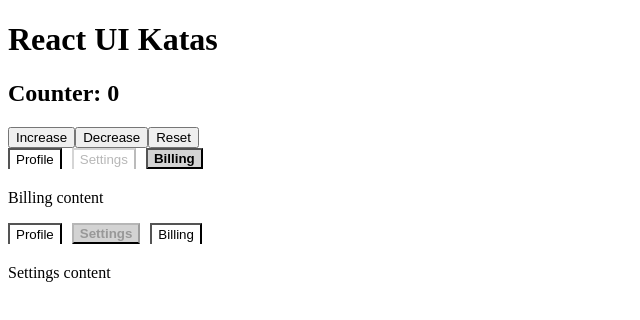
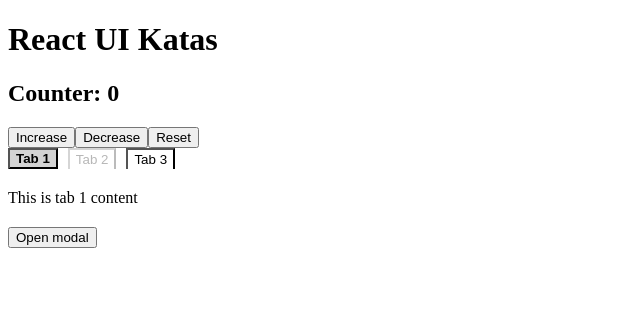
Before and after one commit to VolodymyrHaran/react-ui-katas, a React (Vite) app in the folder react-ui-katas/: page / in a window 1280 px wide. Shown: the top 320 px of the page, without its empty margins (0-640 px from the left). Built offline with nearby package versions, Linux system fonts and the light colour scheme.

Commit message:
feat: add modal component

```diff
--- a/react-ui-katas/src/App.tsx
+++ b/react-ui-katas/src/App.tsx
@@ -1,13 +1,26 @@
+import { useState } from "react";
 import { Counter } from "./components/Counter";
 import { Tabs } from "./components/Tabs";
-import { useState } from "react";
+import { Modal } from "./components/Modal";
+
 function App() {
+  const [isModalOpen, setIsModalOpen] = useState(false);
+
   const tabs = [
-    { label: "Profile", content: <p>Profile content</p> },
-    { label: "Settings", content: <p>Settings content</p>, disabled: true },
-    { label: "Billing", content: <p>Billing content</p> }
+    {
+      label: "Tab 1",
+      content: <p>This is tab 1 content</p>,
+    },
+    {
+      label: "Tab 2",
+      content: <p>This is tab 2 content</p>,
+      disabled: true,
+    },
+    {
+      label: "Tab 3",
+      content: <p>This is tab 3 content</p>,
+    },
   ];
-  const [tab, setTab] = useState(1);
 
   return (
     <div>
@@ -15,13 +28,21 @@ function App() {
 
       <Counter />
 
-      <Tabs tabs={tabs} defaultIndex={2} />
+      <Tabs tabs={tabs} defaultIndex={0} />
 
-      <Tabs
-        tabs={tabs}
-        activeIndex={tab}
-        onChange={setTab}
-      />
+      <div style={{ marginTop: "20px" }}>
+        <button onClick={() => setIsModalOpen(true)}>
+          Open modal
+        </button>
+      </div>
+
+      <Modal
+        isOpen={isModalOpen}
+        onClose={() => setIsModalOpen(false)}
+      >
+        <h2>My modal</h2>
+        <p>Hello from modal</p>
+      </Modal>
     </div>
   );
 }
--- /dev/null
+++ b/react-ui-katas/src/components/Modal.tsx
@@ -0,0 +1,59 @@
+import { useEffect } from "react";
+
+type ModalProps = {
+  isOpen: boolean;
+  onClose: () => void;
+  children: React.ReactNode;
+};
+
+export function Modal({ isOpen, onClose, children }: ModalProps) {
+  useEffect(() => {
+    function handleEscape(event: KeyboardEvent) {
+      if (event.key === "Escape") {
+        onClose();
+      }
+    }
+
+    if (isOpen) {
+      window.addEventListener("keydown", handleEscape);
+    }
+
+    return () => {
+      window.removeEventListener("keydown", handleEscape);
+    };
+  }, [isOpen, onClose]);
+
+  if (!isOpen) {
+    return null;
+  }
+
+  return (
+    <div
+      onClick={onClose}
+      style={{
+        position: "fixed",
+        inset: 0,
+        background: "rgba(0, 0, 0, 0.5)",
+        display: "flex",
+        alignItems: "center",
+        justifyContent: "center",
+      }}
+    >
+      <div
+        onClick={(event) => event.stopPropagation()}
+        style={{
+          background: "white",
+          padding: "20px",
+          borderRadius: "8px",
+          minWidth: "300px",
+        }}
+      >
+        {children}
+
+        <div style={{ marginTop: "20px" }}>
+          <button onClick={onClose}>Close</button>
+        </div>
+      </div>
+    </div>
+  );
+}
--- a/react-ui-katas/src/components/Tabs.tsx
+++ b/react-ui-katas/src/components/Tabs.tsx
@@ -72,7 +72,11 @@ export function Tabs({
       </div>
 
       <div style={{ marginTop: "20px" }}>
-        {tabs[activeIndex].content}
+        {tabs.length === 0 ? (
+          <div>No tabs available</div>
+        ) : (
+          tabs[activeIndex].content
+        )}
       </div>
     </div>
   );
```
Also changed, not shown: 1 other file (tests, documents, lock files or other folders).
